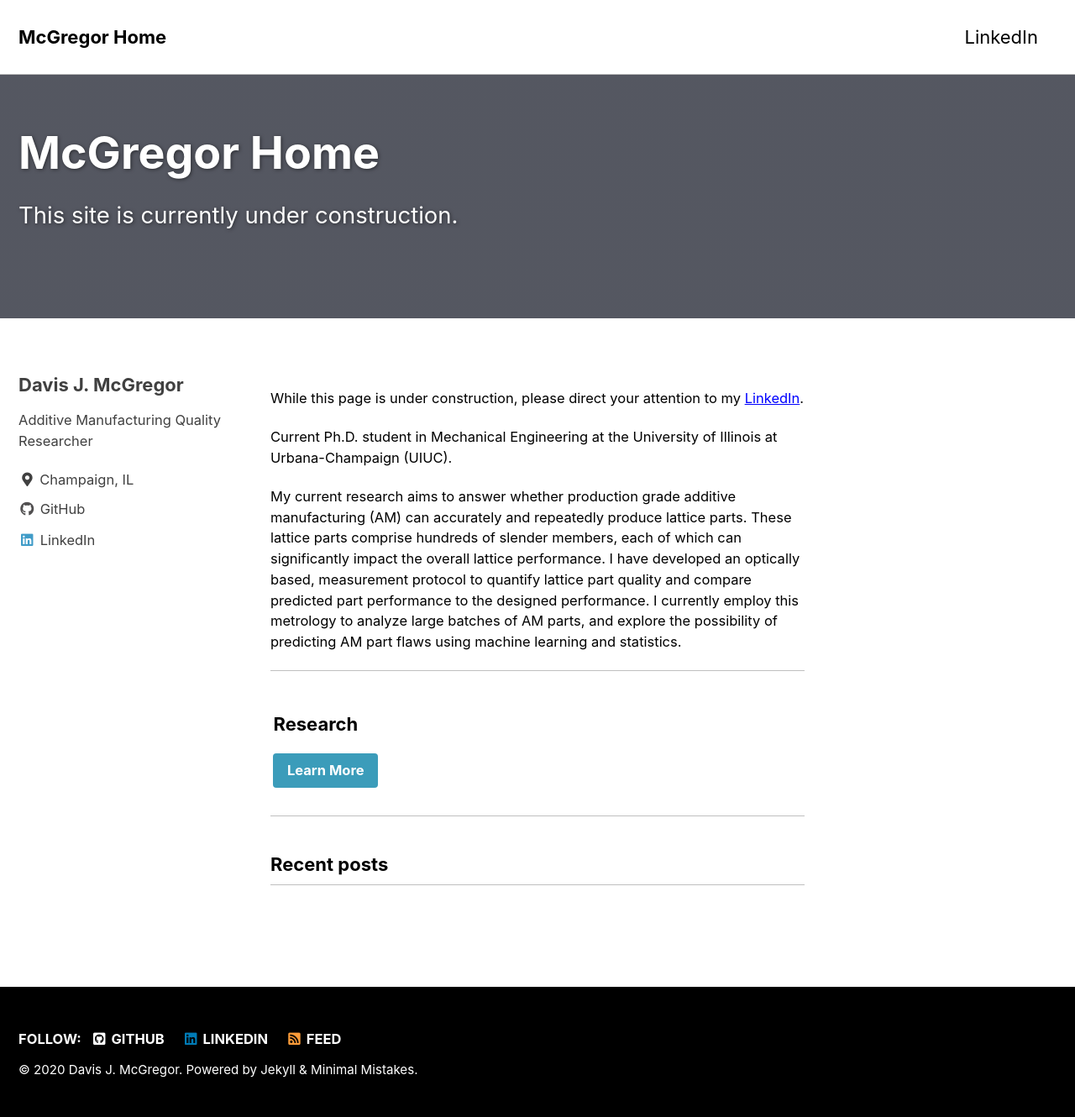
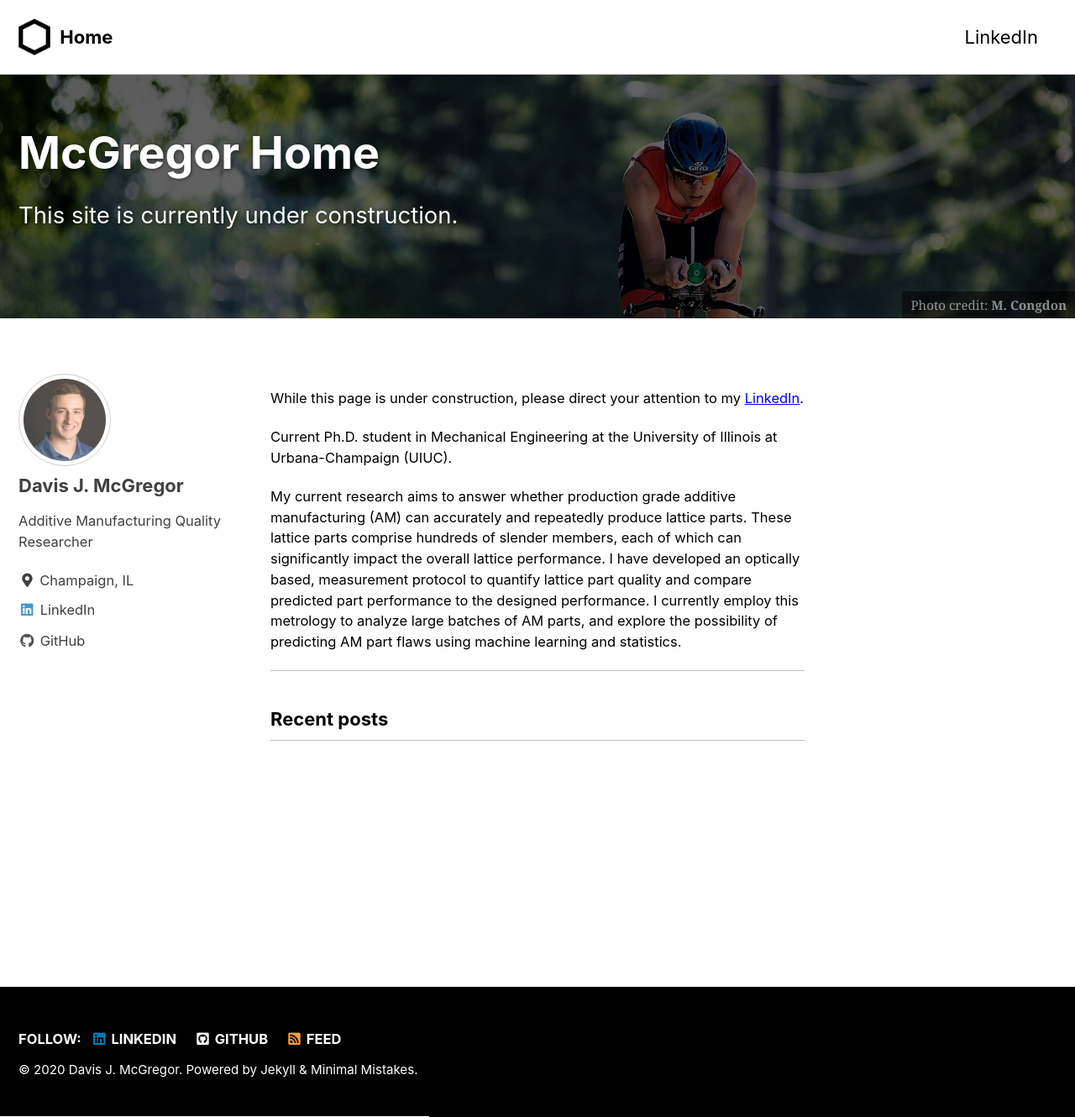
Before and after one commit to djmcgregor/djmcgregor.github.io, a Jekyll site: the page built from index.html, in a window 1280 px wide and 1330 px high. Shown: the whole window at 84% size. Built offline with Jekyll 4.4.1, drawn with Linux system fonts in a browser that asks for light colours; cached includes are drawn as plain includes; the list of posts is cut into pages by our own code.

Commit message:
add home images

```diff
--- a/_config.yml
+++ b/_config.yml
@@ -25,8 +25,8 @@ url                      : "https://djmcgregor.github.io"
 baseurl                  : # the subpath of your site, e.g. "/blog"
 repository               : "djmcgregor/djmcgregor.github.io"
 teaser                   : # path of fallback teaser image, e.g. "/assets/images/500x300.png"
-logo                     : # path of logo image to display in the masthead, e.g. "/assets/images/88x88.png"
-masthead_title           : # overrides the website title displayed in the masthead, use " " for no title
+logo                     : "/assets/images/logo.png" # path of logo image to display in the masthead, e.g. "/assets/images/88x88.png"
+masthead_title           : "Home" # overrides the website title displayed in the masthead, use " " for no title
 # breadcrumbs            : false # true, false (default)
 words_per_minute         : 200
 comments:
@@ -96,11 +96,17 @@ analytics:
 # Site Author
 author:
   name             : *name #points to &anchor above
-  avatar           : # path of avatar image, e.g. "/assets/images/bio-photo.jpg"
+  avatar           : "/assets/images/profile_img.jpg"
   bio              : "Additive Manufacturing Quality Researcher"
   location         : "Champaign, IL"
   email            :
   links:
+    - label: "LinkedIn"
+      icon: "fab fa-fw fa-linkedin"
+      url: "https://www.linkedin.com/in/djmcgregor"
+    - label: "GitHub"
+      icon: "fab fa-fw fa-github"
+      url: "https://github.com/djmcgregor"
     # - label: "Email"
     #   icon: "fas fa-fw fa-envelope-square"
       # url: "mailto:your.name@email.com"
@@ -113,29 +119,26 @@ author:
     # - label: "Facebook"
     #   icon: "fab fa-fw fa-facebook-square"
       # url: "https://facebook.com/"
-    - label: "GitHub"
-      icon: "fab fa-fw fa-github"
-      url: "https://github.com/djmcgregor"
     # - label: "Instagram"
     #   icon: "fab fa-fw fa-instagram"
       # url: "https://instagram.com/"
-    - label: "LinkedIn"
-      icon: "fab fa-fw fa-linkedin"
-      url: "https://www.linkedin.com/in/djmcgregor"
 
 
 # Site Footer
 footer:
   links:
+    - label: "LinkedIn"
+      icon: "fab fa-fw fa-linkedin"
+      url: "https://www.linkedin.com/in/djmcgregor"
+    - label: "GitHub"
+      icon: "fab fa-fw fa-github-square"
+      url: "https://github.com/djmcgregor"
     # - label: "Twitter"
     #   icon: "fab fa-fw fa-twitter-square"
       # url:
     # - label: "Facebook"
     #   icon: "fab fa-fw fa-facebook-square"
       # url:
-    - label: "GitHub"
-      icon: "fab fa-fw fa-github-square"
-      url: "https://github.com/djmcgregor"
     # - label: "GitLab"
     #   icon: "fab fa-fw fa-gitlab"
       # url:
@@ -145,9 +148,6 @@ footer:
     # - label: "Instagram"
     #   icon: "fab fa-fw fa-instagram"
       # url:
-    - label: "LinkedIn"
-      icon: "fab fa-fw fa-linkedin"
-      url: "https://www.linkedin.com/in/djmcgregor"
 
 
 # Reading Files
--- a/index.html
+++ b/index.html
@@ -1,12 +1,13 @@
 ---
 layout: home
+<!-- classes: wide -->
 author_profile: true
 permalink: /
 header:
   overlay_color: "#5e616c"
-  overlay_filter: "0.1" # same as adding an opacity of 0.5 to a black background
-  # overlay_image: /assets/images/frontpage/vortex_1600x586.png
-  caption: #"Photo credit: [**Giesbert Nijhuis**](https://youtu.be/Sj9irzI-Pzw)"
+  overlay_filter: "0.6" # same as adding an opacity of 0.5 to a black background
+  overlay_image: "/assets/images/home/ironabe_bike.jpg"
+  caption: "Photo credit: **M. Congdon**"
 excerpt: "This site is currently under construction."
 feature_row:
   - image_path: #/assets/images/frontpage/streaming_1200x750.png
@@ -41,4 +42,4 @@ intro:
 
 {% include feature_row id="intro" type="justify"%}
 
-{% include feature_row %}
+<!-- {% include feature_row %} -->
```
Also changed, not shown: assets/images/home/ironabe_bike.jpg (added), assets/images/logo.png (added), assets/images/profile_img.jpg (added).
